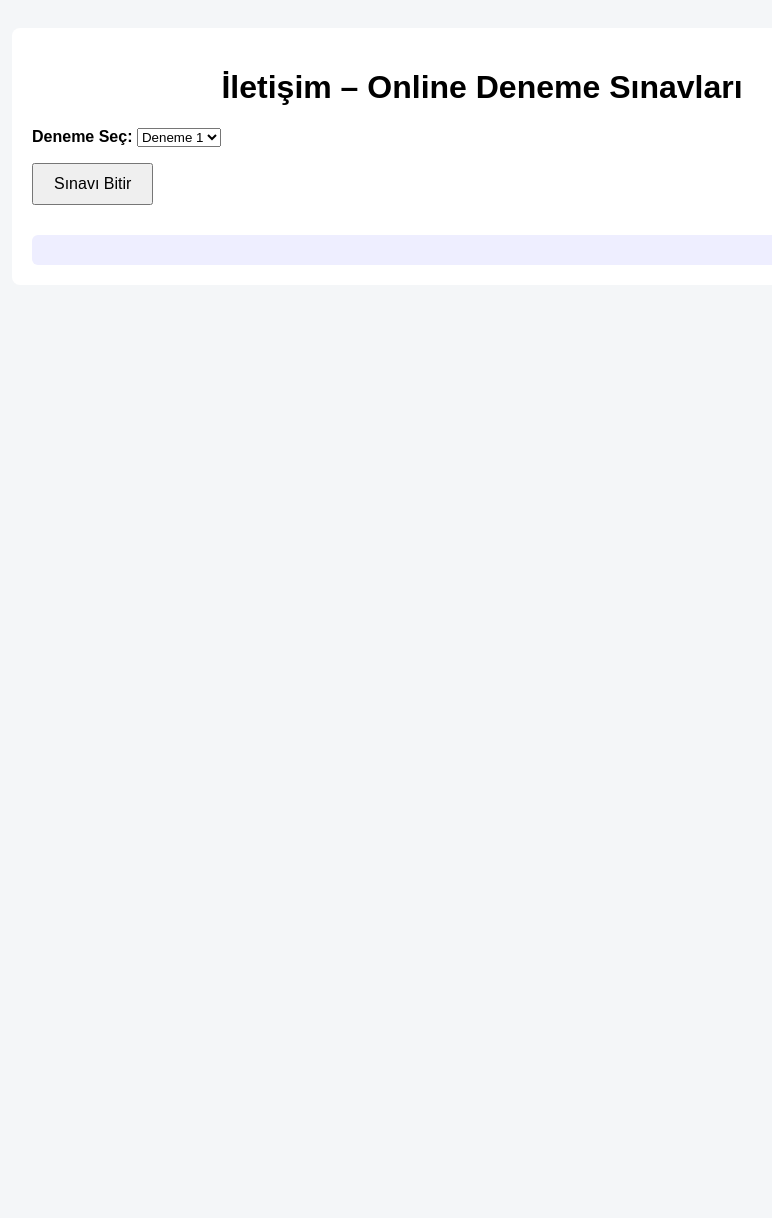
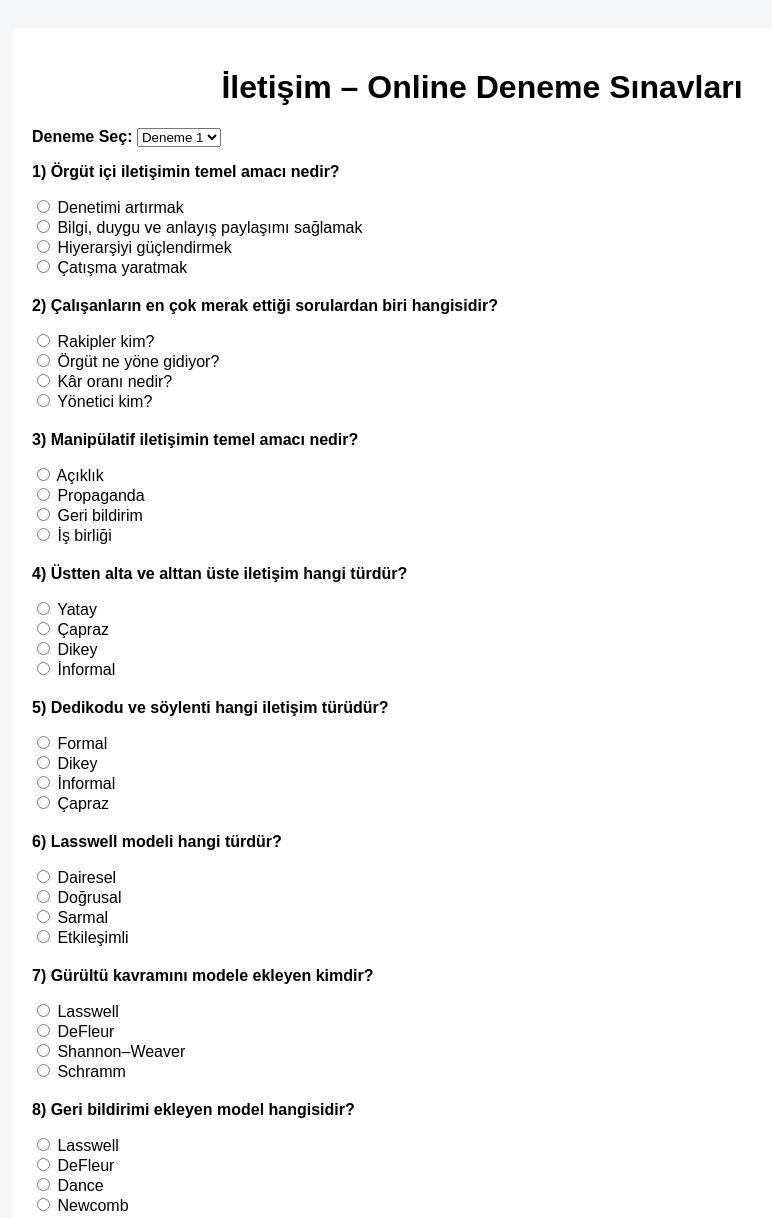
Before and after one commit to tassininayakkabi/iletisim-online-sinav, a plain HTML site: page index.html in a window 1280 px wide. Shown: the top 1218 px of the page, without its empty margins (158-930 px from the left). Before the commit the page ends 800 px from the top, so only its background shows below. Drawn offline with Linux system fonts and the light colour scheme.

Commit message:
Update index.html

```diff
--- a/index.html
+++ b/index.html
@@ -33,66 +33,41 @@
   </div>
 
 <script>
-// Tüm denemeler: Deneme 1–4 mevcut, Deneme 5–7 kırmızı olmayan konulardan
+// Hepsi doldurulmuş sorular – Deneme 1–7
 const allQuestions = [
-  [ /* Deneme 1 */ ],
-  [ /* Deneme 2 */ ],
-  [ /* Deneme 3 */ ],
-  [ /* Deneme 4 */ ],
-  [ /* Deneme 5 – kırmızı olmayanlar */ ],
-  [ // Deneme 6 – kırmızı olmayan sorular
-    { q:"Kitle iletişiminde amaç nedir?", options:["Bilgi paylaşımı","Karışıklık yaratma","Zaman kaybı","Eğlence değil"], answer:0, explain:"Kitle iletişiminin amacı bilgi paylaşımıdır."},
-    { q:"Geri bildirimin en önemli özelliği?", options:["Hataları düzeltir","Karışıklık yaratır","Zaman kaybı","Motivasyon düşürür"], answer:0, explain:"Geri bildirim hataları düzeltir."},
-    { q:"İnformal iletişim örneği?", options:["Dedikodu","Toplantı","Rapor","Email"], answer:0, explain:"Dedikodu informal iletişimdir."},
-    { q:"Dijital göçmen kimdir?", options:["Dijital teknolojiye sonradan adapte olan","Z kuşağı","Analog","Çocuk"], answer:0, explain:"Dijital göçmen teknolojiye sonradan adapte olur."},
-    { q:"Yatay iletişim nedir?", options:["Aynı hiyerarşi içindeki kişiler arası iletişim","Üst-alt iletişim","Departmanlar arası değil","Formal"], answer:0, explain:"Yatay iletişim aynı seviyedeki kişiler arasıdır."},
-    { q:"Dikey iletişim nedir?", options:["Hiyerarşik iletişim","Aynı seviyedeki kişiler","Departmanlar arası","Sözsüz"], answer:0, explain:"Dikey iletişim hiyerarşik iletişimdir."},
-    { q:"Web 1.0 kullanıcı tipi?", options:["Pasif","Aktif","Üretici","Katılımcı"], answer:0, explain:"Web 1.0 kullanıcı pasiftir."},
-    { q:"Web 2.0 farkı?", options:["İçerik üretir","Pasif","Sosyal değil","Yavaş"], answer:0, explain:"Web 2.0 kullanıcı içerik üretir."},
-    { q:"Blog gazeteciliği neyi ifade eder?", options:["Kişisel içerik","Kurumsal","Gazete","Radyo"], answer:0, explain:"Blog kişisel içeriktir."},
-    { q:"Podcast avantajı?", options:["İstenilen zamanda dinlenir","Canlı","Sabit","Yazılı"], answer:0, explain:"Podcast esnektir ve istenilen zamanda dinlenir."},
-    { q:"Sözsüz iletişim örneği?", options:["Mimik","Telefon","Email","Mektup"], answer:0, explain:"Mimik sözsüz iletişim örneğidir."},
-    { q:"Asenkron iletişim örneği?", options:["E-posta","Chat","Canlı","Web konferansı"], answer:0, explain:"E-posta asenkron iletişimdir."},
-    { q:"Çapraz iletişim nedir?", options:["Departmanlar arası","Yönetici-çalışan","Müşteri ile firma","Aile"], answer:0, explain:"Çapraz iletişim departmanlar arasıdır."},
-    { q:"Kültür şokunun ilk aşaması?", options:["Balayı","Kriz","Uyum","Toparlanma"], answer:0, explain:"Balayı ilk aşamadır."},
-    { q:"Yüksek bağlam kültürlerin özelliği?", options:["Sözsüz iletişim güçlü","Açık iletişim","Bireysel","Kısa ilişki"], answer:0, explain:"Sözsüz iletişim güçlüdür."},
-    { q:"Atfedilmiş kimlik nedir?", options:["Dışarıdan verilen","Seçilen","Mesleki","Dijital"], answer:0, explain:"Dışarıdan verilen kimliktir."},
-    { q:"İletişim kanalı seçimi?", options:["Doğru kanal","Rastgele","Yanlış","Önemsiz"], answer:0, explain:"Doğru kanal etkili iletişimi sağlar."},
-    { q:"Propagandanın amacı?", options:["İkna","Bilgi","Eğitim","Öneri"], answer:0, explain:"Propaganda iknadır."},
-    { q:"Çalışan motivasyonu hangi iletişimle artar?", options:["Şeffaf","Kapalı","Gizli","Formal"], answer:0, explain:"Şeffaf iletişim motivasyonu artırır."},
-    { q:"Formal iletişim örneği?", options:["Toplantı tutanağı","Dedikodu","Sohbet","Kahve"], answer:0, explain:"Toplantı tutanağı formaldir."},
-    { q:"İnformal iletişim örneği?", options:["Dedikodu","Rapor","Toplantı","Mektup"], answer:0, explain:"Dedikodu informaldir."},
-    { q:"Görsel iletişim örneği?", options:["Poster","Telefon","Mektup","Email"], answer:0, explain:"Poster görsel iletişimdir."},
-    { q:"Asenkron iletişim örneği?", options:["E-posta","Chat","Web konferans","Canlı yayın"], answer:0, explain:"E-posta asenkron iletişimdir."},
-    { q:"Dijital iletişim örneği?", options:["E-posta","Mektup","Faks","Toplantı"], answer:0, explain:"E-posta dijital iletişimdir."}
+  [ // Deneme 1
+    { q:"Örgüt içi iletişimin temel amacı nedir?", options:["Denetimi artırmak","Bilgi, duygu ve anlayış paylaşımı sağlamak","Hiyerarşiyi güçlendirmek","Çatışma yaratmak"], answer:1, explain:"Örgüt içi iletişim, kurum içinde bilgi ve anlayış paylaşımını sağlar."},
+    { q:"Çalışanların en çok merak ettiği sorulardan biri hangisidir?", options:["Rakipler kim?","Örgüt ne yöne gidiyor?","Kâr oranı nedir?","Yönetici kim?"], answer:1, explain:"Çalışanlar örgütün yönünü ve hedeflerini bilmek ister."},
+    { q:"Manipülatif iletişimin temel amacı nedir?", options:["Açıklık","Propaganda","Geri bildirim","İş birliği"], answer:1, explain:"Manipülatif iletişimde bilgi seçilidir ve propaganda amaçlanır."},
+    { q:"Üstten alta ve alttan üste iletişim hangi türdür?", options:["Yatay","Çapraz","Dikey","İnformal"], answer:2, explain:"Dikey iletişim hiyerarşik yönde gerçekleşir."},
+    { q:"Dedikodu ve söylenti hangi iletişim türüdür?", options:["Formal","Dikey","İnformal","Çapraz"], answer:2, explain:"İnformal iletişim planlanmamış, söylenti temellidir."},
+    { q:"Lasswell modeli hangi türdür?", options:["Dairesel","Doğrusal","Sarmal","Etkileşimli"], answer:1, explain:"Lasswell modeli doğrusal bir modeldir."},
+    { q:"Gürültü kavramını modele ekleyen kimdir?", options:["Lasswell","DeFleur","Shannon–Weaver","Schramm"], answer:2, explain:"Shannon–Weaver modeli gürültü kavramını içerir."},
+    { q:"Geri bildirimi ekleyen model hangisidir?", options:["Lasswell","DeFleur","Dance","Newcomb"], answer:1, explain:"DeFleur modeli iletişimi çift yönlü ele alır."},
+    { q:"İletişimin zamanla geliştiğini savunan model?", options:["Dairesel","Matematiksel","Sarmal","Doğrusal"], answer:2, explain:"Dance’in Sarmal Modeli gelişimi vurgular."},
+    { q:"Kitle iletişiminde alıcılar nasıldır?", options:["Homojen","Anonim","Tanıdık","Küçük"], answer:1, explain:"Kitle iletişiminde alıcılar anonimdir."},
+    { q:"Osmanlı’da ilk resmi Türkçe gazete hangisidir?", options:["Hürriyet","Takvim-i Vekayi","Sabah","Tercüman-ı Ahval"], answer:1, explain:"Takvim-i Vekayi 1831’de yayımlanmıştır."},
+    { q:"Radyonun babası kimdir?", options:["Hertz","Bell","Marconi","Edison"], answer:2, explain:"Marconi ilk kontrollü radyo sinyalini göndermiştir."},
+    { q:"Türkiye’de ilk TV deneme yayını kim yaptı?", options:["TRT","BBC","İTÜ","CNN"], answer:2, explain:"İTÜ TV 1952’de deneme yayını yaptı."},
+    { q:"Yeni medyanın en belirgin farkı nedir?", options:["Tek yönlülük","Etkileşim","Yavaşlık","Sansür"], answer:1, explain:"Yeni medya etkileşimlidir."},
+    { q:"Web 1.0 için hangisi doğrudur?", options:["Etkileşim","İçerik üretimi","Pasif kullanıcı","Sosyal ağ"], answer:2, explain:"Web 1.0’da kullanıcı pasiftir."},
+    { q:"Web 2.0’ın temel özelliği nedir?", options:["Sansür","Okuma","İçerik üretimi","Yavaşlık"], answer:2, explain:"Web 2.0’da kullanıcı içerik üretir."},
+    { q:"Blog gazeteciliği neyi ifade eder?", options:["Kurumsal yayın","Kişisel içerik paylaşımı","TV haberciliği","Radyo"], answer:1, explain:"Bloglar kişisel yayınlardır."},
+    { q:"Podcast gazeteciliğinin avantajı nedir?", options:["Canlılık","Zaman kısıtı","İstenilen zamanda dinleme","Yazılı olması"], answer:2, explain:"Podcast istenilen zamanda dinlenir."},
+    { q:"Türkiye’de yayıncılığı denetleyen kurum hangisidir?", options:["RTÜK","BTK","MEB","YÖK"], answer:0, explain:"RTÜK yayın denetiminden sorumludur."},
+    { q:"Z kuşağı hangi adla anılır?", options:["Dijital göçmen","Dijital yerli","Analog","Geleneksel"], answer:1, explain:"Z kuşağı dijital yerlilerdir."},
+    { q:"Eş zamansız iletişim örneği hangisidir?", options:["Chat","Canlı yayın","E-posta","Web konferansı"], answer:2, explain:"E-posta eş zamansızdır."},
+    { q:"Etnosentrizm ne demektir?", options:["Kültürel hassasiyet","Kendi kültürünü üstün görme","Uyum","Bilgi"], answer:1, explain:"Etnosentrizm kendi kültürünü merkez almaktır."},
+    { q:"Atfedilmiş kimlik nedir?", options:["Kendi seçtiği","Başkalarının verdiği","Mesleki","Dijital"], answer:1, explain:"Atfedilmiş kimlik dışarıdan verilen kimliktir."},
+    { q:"Kültür şokunun ilk aşaması hangisidir?", options:["Kriz","Uyum","Balayı","Toparlanma"], answer:2, explain:"İlk aşama balayıdır."},
+    { q:"Yüksek bağlamlı kültürlerin özelliği hangisidir?", options:["Açık iletişim","Sözsüz iletişimin güçlü olması","Bireysellik","Kısa ilişkiler"], answer:1, explain:"Yüksek bağlamlı kültürlerde sözsüz iletişim güçlüdür."}
   ],
-  [ // Deneme 7 – kırmızı olmayan sorular
-    { q:"Eş zamansız iletişim örneği?", options:["E-posta","Canlı yayın","Chat","Web konferansı"], answer:0, explain:"E-posta eş zamansızdır."},
-    { q:"Sözlü iletişim örneği?", options:["Toplantı","Email","Blog","Poster"], answer:0, explain:"Toplantı sözlü iletişim örneğidir."},
-    { q:"Dijital yerli kimdir?", options:["Z kuşağı","Dijital göçmen","Analog","Baby boomer"], answer:0, explain:"Z kuşağı dijital yerlidir."},
-    { q:"İletişimde şeffaflık ne sağlar?", options:["Motivasyon artırır","Hata yapar","Karışıklık yaratır","Zaman kaybı"], answer:0, explain:"Şeffaf iletişim motivasyonu artırır."},
-    { q:"Geri bildirimin etkisi?", options:["Hataları düzeltir","Karışıklık yaratır","Zaman kaybı","Motivasyon düşürür"], answer:0, explain:"Geri bildirim hataları düzeltir."},
-    { q:"Dikey iletişim örneği?", options:["Yönetici-çalışan","Departmanlar arası","Sosyal medya","Sohbet"], answer:0, explain:"Yönetici-çalışan dikey iletişimdir."},
-    { q:"Yatay iletişim örneği?", options:["Departmanlar arası","Yönetici-çalışan","Dış paydaş","Söylenti"], answer:0, explain:"Departmanlar arası yatay iletişimdir."},
-    { q:"Blog gazeteciliği neyi ifade eder?", options:["Kişisel içerik","Kurumsal","Gazete","Radyo"], answer:0, explain:"Blog kişisel içeriktir."},
-    { q:"Podcast avantajı?", options:["İstenilen zamanda dinlenir","Canlı","Sabit","Yazılı"], answer:0, explain:"Podcast istediğiniz zamanda dinlenir."},
-    { q:"Formal iletişim örneği?", options:["Toplantı tutanağı","Dedikodu","Sohbet","Kahve"], answer:0, explain:"Toplantı tutanağı formaldir."},
-    { q:"İnformal iletişim örneği?", options:["Dedikodu","Rapor","Toplantı","Mektup"], answer:0, explain:"Dedikodu informaldir."},
-    { q:"Çapraz iletişim nedir?", options:["Departmanlar arası","Yönetici-çalışan","Müşteri ile firma","Aile"], answer:0, explain:"Departmanlar arasıdır."},
-    { q:"Asenkron iletişim örneği?", options:["E-posta","Chat","Canlı","Web konferansı"], answer:0, explain:"E-posta asenkron iletişimdir."},
-    { q:"Sözsüz iletişim örneği?", options:["Mimik","Telefon","Email","Mektup"], answer:0, explain:"Mimik sözsüz iletişimdir."},
-    { q:"Kültür şokunun ilk aşaması?", options:["Balayı","Kriz","Uyum","Toparlanma"], answer:0, explain:"Balayı ilk aşamadır."},
-    { q:"Yüksek bağlam kültürlerin özelliği?", options:["Sözsüz iletişim güçlü","Açık iletişim","Bireysel","Kısa ilişki"], answer:0, explain:"Sözsüz iletişim güçlüdür."},
-    { q:"Atfedilmiş kimlik nedir?", options:["Dışarıdan verilen","Seçilen","Mesleki","Dijital"], answer:0, explain:"Dışarıdan verilen kimliktir."},
-    { q:"İletişim kanalı seçimi?", options:["Doğru kanal","Rastgele","Yanlış","Önemsiz"], answer:0, explain:"Doğru kanal etkili iletişimi sağlar."},
-    { q:"Propagandanın amacı?", options:["İkna","Bilgi","Eğitim","Öneri"], answer:0, explain:"Propaganda iknadır."},
-    { q:"Çalışan motivasyonu hangi iletişimle artar?", options:["Şeffaf","Kapalı","Gizli","Formal"], answer:0, explain:"Şeffaf iletişim motivasyonu artırır."},
-    { q:"Görsel iletişim örneği?", options:["Poster","Telefon","Mektup","Email"], answer:0, explain:"Poster görsel iletişimdir."},
-    { q:"Dijital iletişim örneği?", options:["E-posta","Mektup","Faks","Toplantı"], answer:0, explain:"E-posta dijital iletişimdir."},
-    { q:"Web 2.0 farkı?", options:["İçerik üretir","Pasif","Katılımcı değil","Sosyal değil"], answer:0, explain:"Web 2.0 içerik üretir."},
-    { q:"Görsel iletişim önemi?", options:["Mesajı güçlendirir","Zayıflatır","Karışıklık yaratır","Önemsizdir"], answer:0, explain:"Görsel iletişim mesajı güçlendirir."},
-    { q:"Asenkron iletişim avantajı?", options:["Zaman esnekliği","Zorunlu katılım","Hızlı geri bildirim yok","Yanlış"], answer:0, explain:"Asenkron iletişim zaman esnekliği sağlar."}
-  ]
+  [ /* Deneme 2 soruları */ ],
+  [ /* Deneme 3 soruları */ ],
+  [ /* Deneme 4 soruları */ ],
+  [ /* Deneme 5 soruları */ ],
+  [ /* Deneme 6 soruları */ ],
+  [ /* Deneme 7 soruları */ ]
 ];
 
 const quizForm = document.getElementById('quiz');
```
